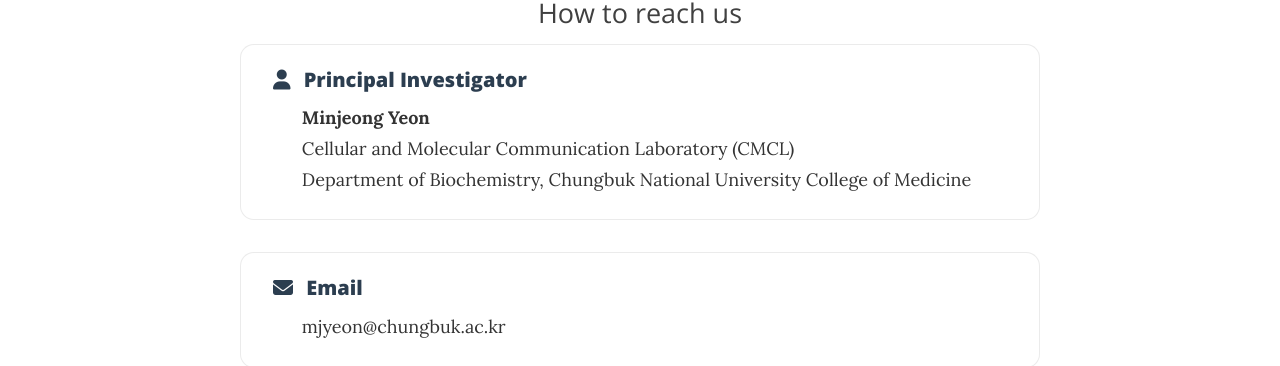
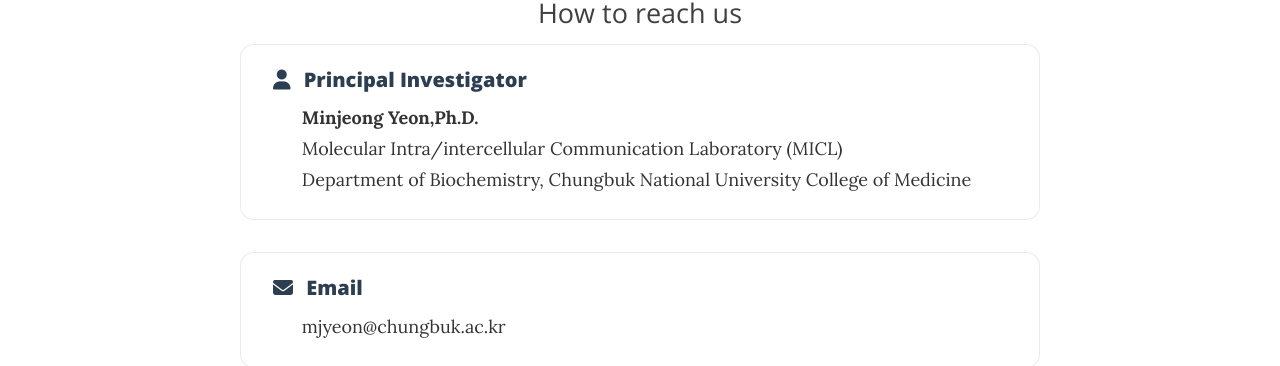
Before and after one commit to mjyeon0807-hub/mjyeon0807-hub.github.io, a Jekyll site: the page built from contact.md, in a window 1280 px wide. Shown: the part 251-617 px from the top of the page. Built offline with Jekyll 4.4.1, drawn with Linux system fonts in a browser that asks for light colours; comment, search, counter and statistics services are not loaded.

Commit message:
Update contact.md

```diff
--- a/contact.md
+++ b/contact.md
@@ -10,8 +10,8 @@ css:
   <div class="contact-card">
     <h2><i class="fas fa-user"></i> Principal Investigator</h2>
     <div class="contact-body">
-      <p><strong>Minjeong Yeon</strong><br>
-      Cellular and Molecular Communication Laboratory (CMCL)<br>
+      <p><strong>Minjeong Yeon,Ph.D.</strong><br>
+      Molecular Intra/intercellular Communication Laboratory (MICL)<br>
       Department of Biochemistry, Chungbuk National University College of Medicine</p>
     </div>
   </div>
```
